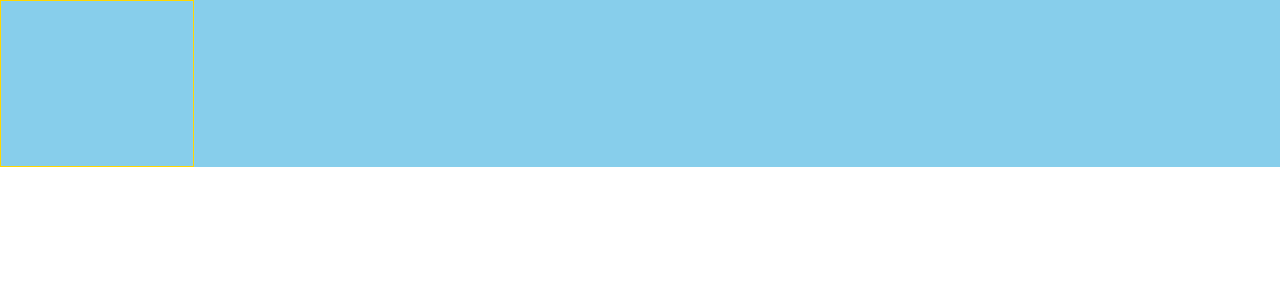
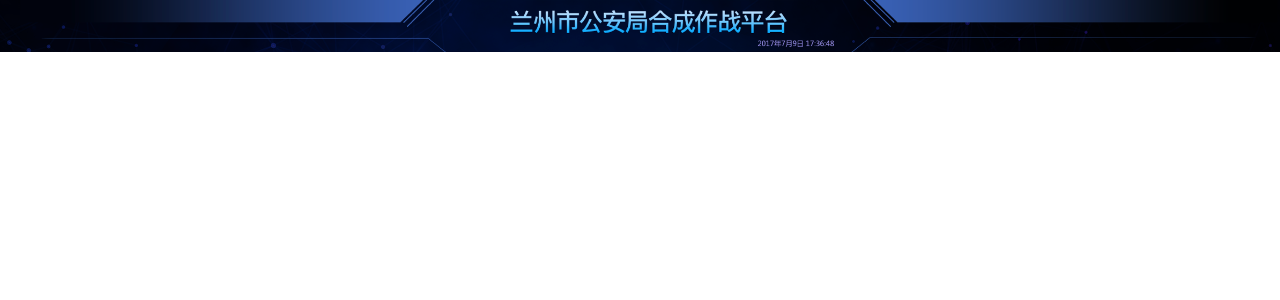
Before and after one commit to Latrevion/large-screen-repository, a Vue app: page /#/ in a window 1280 px wide. Shown: the top 300 px of the page. Built offline with nearby package versions, Linux system fonts and the light colour scheme.

Commit message:
add header

```diff
--- a/src/components/Home.vue
+++ b/src/components/Home.vue
@@ -1,17 +1,24 @@
 <template>
     <div>
-        <div class="x"></div>
+        <div class="x" :style="{backgroundImage:`url(${imgUrl})`}"></div>
     </div>
 </template>
 <script>
-
+export default {
+    name: 'Home',
+    data() {
+        return {
+            imgUrl: require('../assets/images/headerBg.png')
+        }
+    }
+}
 </script>
 <style lang="scss">
 @import "../views/_helper.scss";
 
 .x {
-    width: px(367);
-    height: px(315);
-    border: 1px solid gold;
+    background-size: cover;
+    height: px(99);
+    // border: 1px solid gold;
 }
 </style>
```
Also changed, not shown: src/assets/images/headerBg.png (added).
